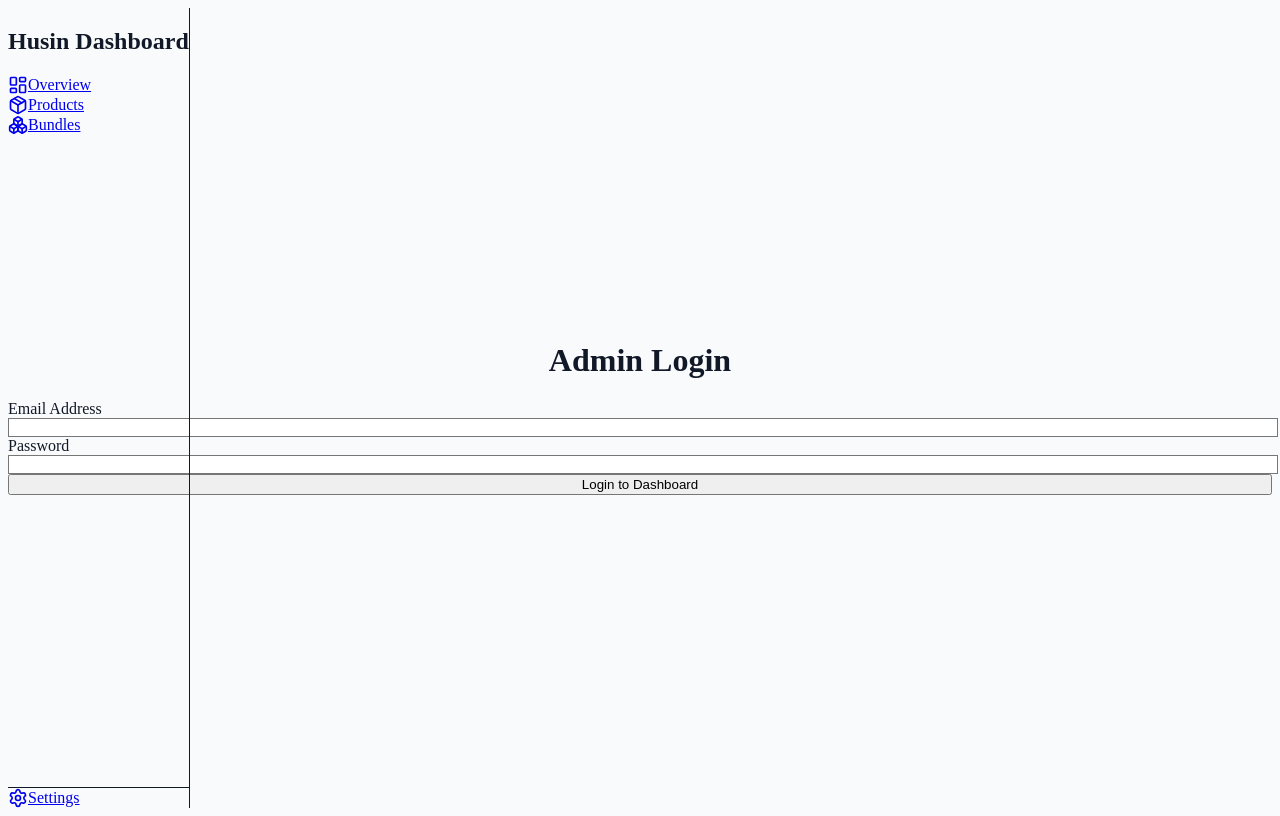
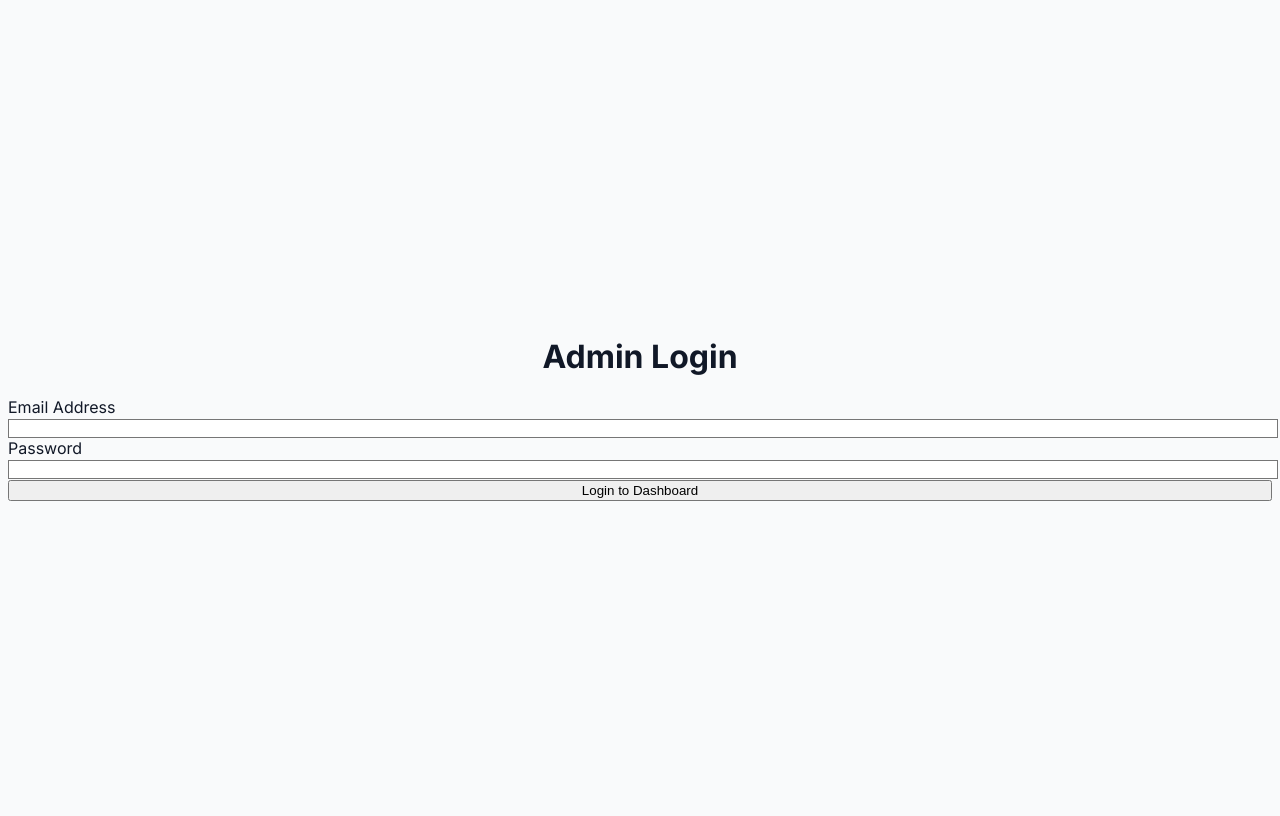
Before and after one commit to Ahmed-Antigravity-99/husin-dashboard, a Next.js app: page /login in a window 1280 px wide. Built offline with nearby package versions, Linux system fonts and the light colour scheme; no server answers.

Commit message:
Update layout.js

```diff
--- a/app/layout.js
+++ b/app/layout.js
@@ -1,18 +1,22 @@
+import { Inter } from "next/font/google";
 import "./globals.css";
-import Sidebar from "@/components/Sidebar";
+
+const inter = Inter({ subsets: ["latin"] });
 
 export const metadata = {
-  title: "Husin Dashboard",
-  description: "Automated Shop Management",
+  title: "Husin Network Admin",
+  description: "Secure Management Dashboard for Husin Network",
 };
 
-// Change to async function
-export default async function RootLayout({ children }) {
+export default function RootLayout({ children }) {
   return (
     <html lang="en">
-      <body className="flex font-sans antialiased">
-        <Sidebar />
-        <main className="flex-1 bg-gray-50 min-h-screen">
+      <body className={inter.className}>
+        {/* The {children} is where your login page or dashboard
+            will be "injected." This setup allows for smooth
+            transitions between routes.
+        */}
+        <main className="min-h-screen bg-gray-50">
           {children}
         </main>
       </body>
```
